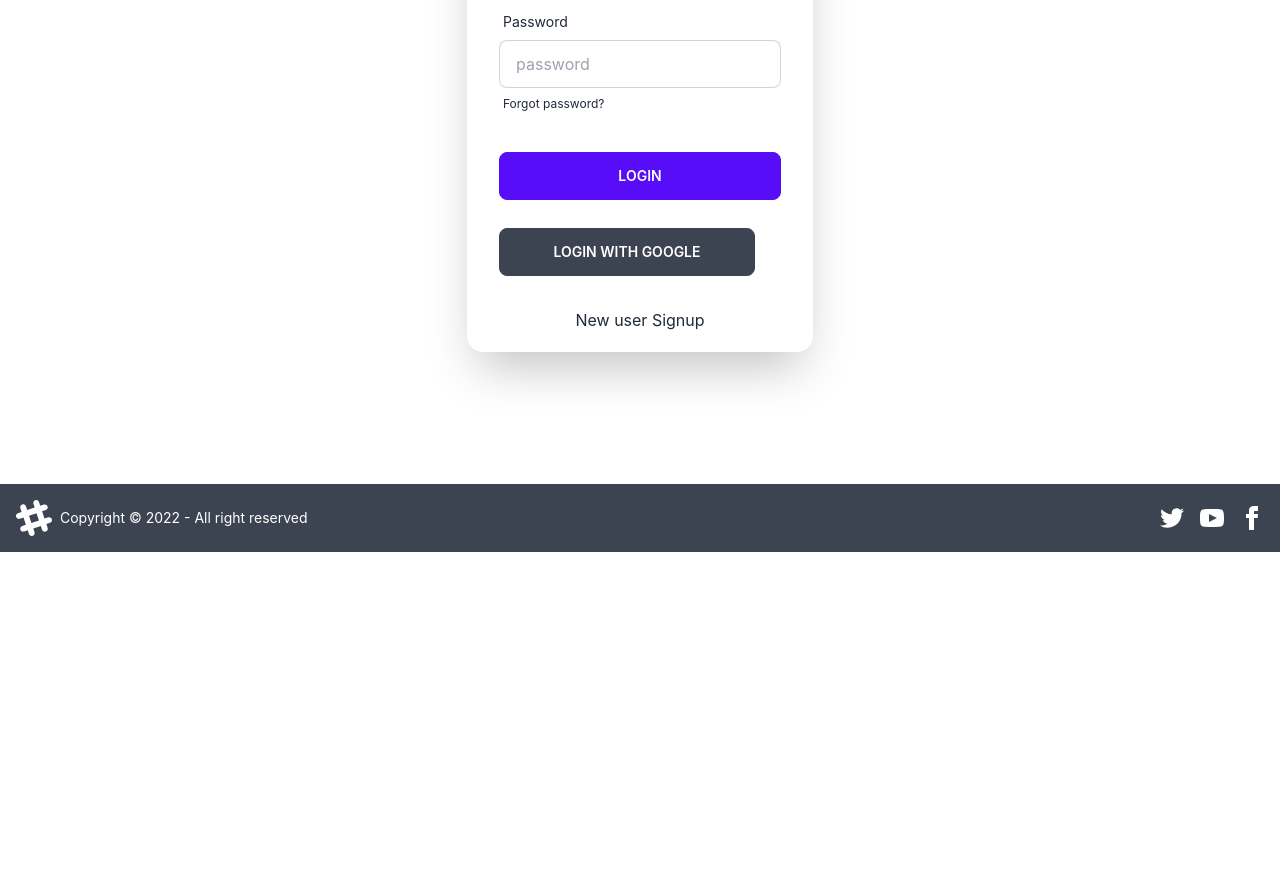
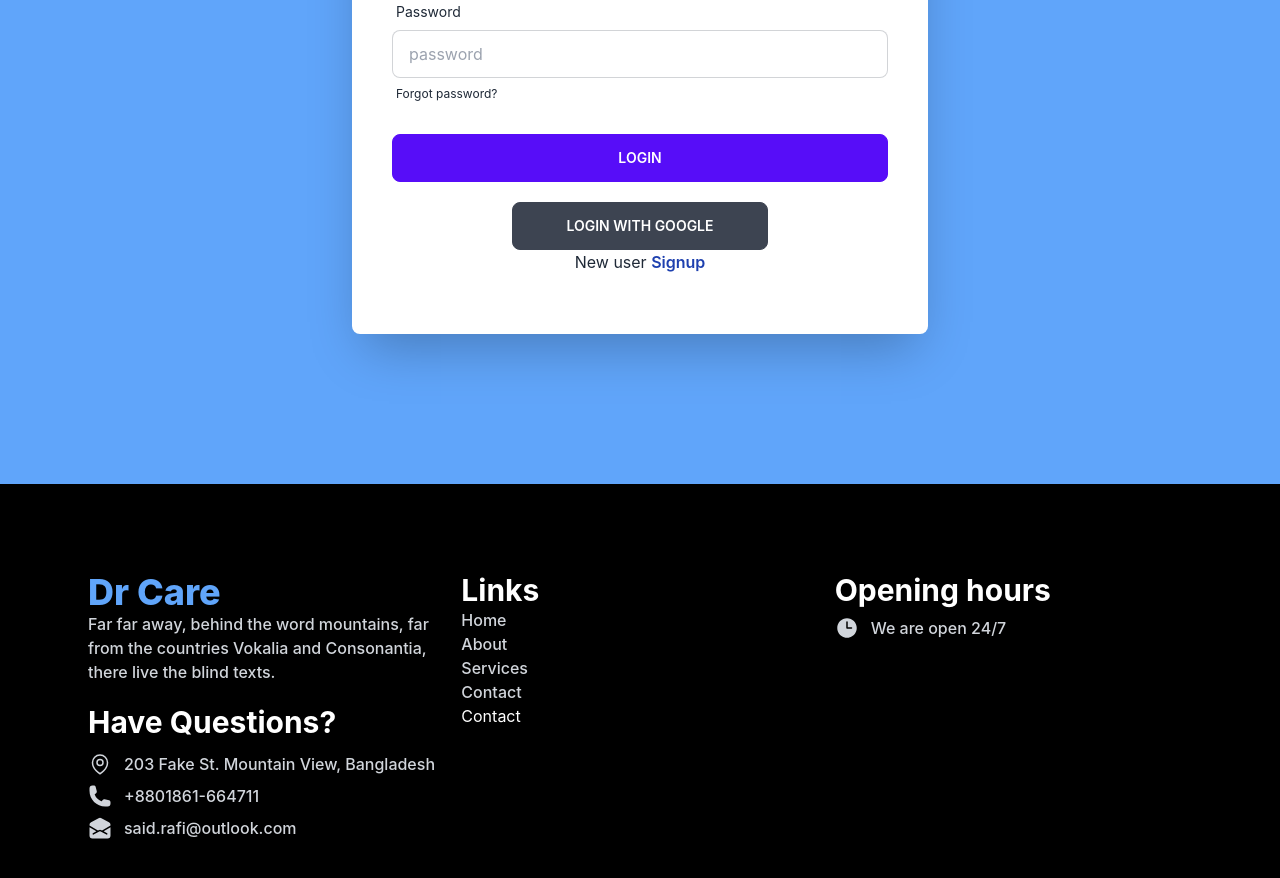
Before and after one commit to saidrafi11/drcare-client, a React (Create React App) app: page /login in a window 1280 px wide. Shown: the part 380-1258 px from the top of the page. Before the commit the page ends 932 px from the top, so only its background shows below. Built offline with nearby package versions, Linux system fonts and the light colour scheme; no server answers.

Commit message:
footer updated

```diff
--- /dev/null
+++ b/src/Components/Footer2.js
@@ -0,0 +1,54 @@
+import React from 'react';
+import { Link } from 'react-router-dom';
+
+const Footer2 = () => {
+    return (
+        <div className='w-full bg-black flex flex-col lg:flex-row lg:p-20 p-10'>
+            <div className='text-white mx-auto lg:w-1/3 w-full p-2'>
+                <h1 className='text-blue-400 text-4xl font-extrabold'>Dr Care</h1>
+                <h1 className=' text-gray-300 text-md  font-medium mb-5'>Far far away, behind the word mountains, far from the countries Vokalia and Consonantia, there live the blind texts.</h1>
+                <h1 className='text-white text-3xl font-bold'>Have  Questions?</h1>
+                <div className=' text-gray-300 text-md  font-medium mt-3 flex flex-row items-middle'><span className='mr-3'><svg xmlns="http://www.w3.org/2000/svg" fill="none" viewBox="0 0 24 24" stroke-width="1.5" stroke="currentColor" class="w-6 h-6">
+                    <path stroke-linecap="round" stroke-linejoin="round" d="M15 10.5a3 3 0 11-6 0 3 3 0 016 0z" />
+                    <path stroke-linecap="round" stroke-linejoin="round" d="M19.5 10.5c0 7.142-7.5 11.25-7.5 11.25S4.5 17.642 4.5 10.5a7.5 7.5 0 1115 0z" />
+                </svg>
+                </span>
+                    203 Fake St. Mountain View, Bangladesh</div>
+                <div className=' text-gray-300 text-md  font-medium mt-2 flex flex-row items-middle'>
+                    <span className='mr-3'><svg xmlns="http://www.w3.org/2000/svg" viewBox="0 0 24 24" fill="currentColor" className="w-6 h-6">
+                        <path fillRule="evenodd" d="M1.5 4.5a3 3 0 013-3h1.372c.86 0 1.61.586 1.819 1.42l1.105 4.423a1.875 1.875 0 01-.694 1.955l-1.293.97c-.135.101-.164.249-.126.352a11.285 11.285 0 006.697 6.697c.103.038.25.009.352-.126l.97-1.293a1.875 1.875 0 011.955-.694l4.423 1.105c.834.209 1.42.959 1.42 1.82V19.5a3 3 0 01-3 3h-2.25C8.552 22.5 1.5 15.448 1.5 6.75V4.5z" clipRule="evenodd" />
+                    </svg>
+
+                    </span>	+8801861-664711</div>
+                <div className=' text-gray-300 text-md  font-medium mt-2 flex flex-row items-middle'>	<span className='mr-3'><svg xmlns="http://www.w3.org/2000/svg" viewBox="0 0 24 24" fill="currentColor" className="w-6 h-6">
+                    <path d="M19.5 22.5a3 3 0 003-3v-8.174l-6.879 4.022 3.485 1.876a.75.75 0 01-.712 1.321l-5.683-3.06a1.5 1.5 0 00-1.422 0l-5.683 3.06a.75.75 0 01-.712-1.32l3.485-1.877L1.5 11.326V19.5a3 3 0 003 3h15z" />
+                    <path d="M1.5 9.589v-.745a3 3 0 011.578-2.641l7.5-4.039a3 3 0 012.844 0l7.5 4.039A3 3 0 0122.5 8.844v.745l-8.426 4.926-.652-.35a3 3 0 00-2.844 0l-.652.35L1.5 9.59z" />
+                </svg>
+
+                </span> said.rafi@outlook.com</div>
+
+            </div>
+            <div className='text-white mx-auto lg:w-1/3 w-full p-2'>
+            <h1 className='text-white text-3xl font-bold'>Links</h1>
+                <h1 className=' text-gray-300 text-md  font-medium '><Link>Home</Link></h1>
+                <h1 className=' text-gray-300 text-md  font-medium '><Link>About</Link></h1>
+                <h1 className=' text-gray-300 text-md  font-medium '><Link>Services</Link></h1>
+                <h1 className=' text-gray-300 text-md  font-medium '> <Link>Contact</Link></h1>
+
+
+                <Link>Contact</Link>
+            </div>
+            <div className='text-white mx-auto lg:w-1/3 w-full p-2'>
+            <h1 className='text-white text-3xl font-bold'>Opening hours</h1>
+            <div className=' text-gray-300 text-md  font-medium mt-2 flex flex-row items-middle'>	<span className='mr-3'><svg xmlns="http://www.w3.org/2000/svg" viewBox="0 0 24 24" fill="currentColor" className="w-6 h-6">
+  <path fillRule="evenodd" d="M12 2.25c-5.385 0-9.75 4.365-9.75 9.75s4.365 9.75 9.75 9.75 9.75-4.365 9.75-9.75S17.385 2.25 12 2.25zM12.75 6a.75.75 0 00-1.5 0v6c0 .414.336.75.75.75h4.5a.75.75 0 000-1.5h-3.75V6z" clipRule="evenodd" />
+</svg>
+
+
+                </span> We are open 24/7</div>
+            </div>
+        </div>
+    );
+};
+
+export default Footer2;
--- a/src/Components/HomeCompo/Doctors.js
+++ b/src/Components/HomeCompo/Doctors.js
@@ -34,7 +34,7 @@ const Doctors = () => {
 
             <div className='flex flex-col md:flex-col lg:flex-row mx-auto  p-10 items-center'>
                 <div className='bg-white w-full min-h-24  flex flex-col items-center text-center'>
-                    <img className=' card-img lg:h-48' src="https://img.freepik.com/free-photo/portrait-smiling-handsome-male-doctor-man_171337-5055.jpg?w=900&t=st=1674484251~exp=1674484851~hmac=33125331d2f748b7dc99d2feb9aa1212fa63053a1a22cdc97041ac410d60da0c" alt="" />
+                    <img className='object-top card-img lg:h-48' src="https://img.freepik.com/free-photo/portrait-smiling-handsome-male-doctor-man_171337-5055.jpg?w=900&t=st=1674484251~exp=1674484851~hmac=33125331d2f748b7dc99d2feb9aa1212fa63053a1a22cdc97041ac410d60da0c" alt="" />
                     <h1 className='text-blue-900 font-bold
         sm:text-xl
         md:text-2xl
@@ -65,7 +65,7 @@ const Doctors = () => {
                 <div className='bg-white w-full min-h-24  flex flex-col items-center text-center'>
 
 
-                       <img className=' card-img lg:h-48' src="https://img.freepik.com/free-photo/portrait-doctor_144627-39380.jpg?w=360&t=st=1674485080~exp=1674485680~hmac=5a2213f5d927798808c2109d767cd8d419bf6d47cad40dfa731cb3cb9109dfbd" alt="" />
+                       <img className='object-top card-img lg:h-48' src="https://img.freepik.com/free-photo/portrait-doctor_144627-39380.jpg?w=360&t=st=1674485080~exp=1674485680~hmac=5a2213f5d927798808c2109d767cd8d419bf6d47cad40dfa731cb3cb9109dfbd" alt="" />
 
 
                     <h1 className='text-blue-900 font-bold
@@ -96,7 +96,7 @@ const Doctors = () => {
 
                 </div>
                 <div className='bg-white w-full min-h-24  flex flex-col items-center text-center'>
-                    <img className=' card-img lg:h-48' src="https://img.freepik.com/free-photo/smiling-asian-medical-worker-with-stethoscope-wearing-doctor-uniform-looking-helpful-patient-standing-white-background_1258-83199.jpg?w=996&t=st=1674484640~exp=1674485240~hmac=7296afc97eb6fddd30b2e2388fa73def8f555bec8ab69a83714b15b56192eb92" alt="" />
+                    <img className='object-top card-img lg:h-48' src="https://img.freepik.com/free-photo/smiling-asian-medical-worker-with-stethoscope-wearing-doctor-uniform-looking-helpful-patient-standing-white-background_1258-83199.jpg?w=996&t=st=1674484640~exp=1674485240~hmac=7296afc97eb6fddd30b2e2388fa73def8f555bec8ab69a83714b15b56192eb92" alt="" />
                     <h1 className='text-blue-900 font-bold
         sm:text-xl
         md:text-2xl
@@ -125,7 +125,7 @@ const Doctors = () => {
 
                 </div>
                 <div className='bg-white w-full min-h-24  flex flex-col items-center text-center'>
-                    <img className=' card-img lg:h-48' src="https://img.freepik.com/free-photo/portrait-smiling-handsome-male-doctor-man_171337-5055.jpg?w=900&t=st=1674484251~exp=1674484851~hmac=33125331d2f748b7dc99d2feb9aa1212fa63053a1a22cdc97041ac410d60da0c" alt="" />
+                    <img className='object-top card-img lg:h-48' src="https://img.freepik.com/free-photo/portrait-smiling-handsome-male-doctor-man_171337-5055.jpg?w=900&t=st=1674484251~exp=1674484851~hmac=33125331d2f748b7dc99d2feb9aa1212fa63053a1a22cdc97041ac410d60da0c" alt="" />
                     <h1 className='text-blue-900 font-bold
         sm:text-xl
         md:text-2xl
--- a/src/Components/Login/Login.js
+++ b/src/Components/Login/Login.js
@@ -48,19 +48,20 @@ const Login = () => {
     }).catch(error =>console.error(error))
 }
   return (
-    <div className="hero min-h-screen ">
-      <div className="hero-content flex-col ">
+    <div className=" min-h-screen w-full   bg-blue-400 flex justify-center ">
+      <div className="md:w-4/5 lg:w-4/5  max-w-xl place-self-center ">
 
         {/* login header */}
 
-        <h1 className="text-5xl font-bold">Login now!</h1>
+
 
 
         {/* Login form */}
 
 
-        <div className="card  w-full  shadow-2xl bg-base-100">
-          <form onSubmit={handleLogin} className="card-body">
+        <div className="p-10  w-full  shadow-2xl bg-base-100 rounded-lg">
+        <h1 className="text-3xl font-bold text-center text-blue-900">Please login</h1>
+          <form onSubmit={handleLogin} className="w-full">
             <div className="form-control">
               <label className="label">
                 <span className="label-text">Email</span>
@@ -78,17 +79,17 @@ const Login = () => {
             </div>
 
 
-
+            <div className="form-control mt-6">
             {
               loading ?
                 <>
 
-                  <div className="form-control mt-6">
+
                     <input className="btn btn-primary" type="submit" value="login"></input>
 
-                  </div>
 
-                  <div className='mt-5'>
+
+                  <div className='mt-5 mx-auto'>
                       <button onClick={handleGoogleSignIn} className="btn btn-wide">Login with google</button>
                     </div>
 
@@ -107,11 +108,13 @@ const Login = () => {
                     </div>
                   </div>
                 </>
+
             }
+            </div>
           </form>
 
 
-          <p className='text-center pb-5'>New user <Link to='/signup'>Signup</Link></p>
+          <p className='text-center pb-5'>New user <Link className='font-semibold text-blue-800' to='/signup'>Signup</Link></p>
         </div>
       </div>
     </div>
--- a/src/Components/Login/Signup/Signup.js
+++ b/src/Components/Login/Signup/Signup.js
@@ -49,10 +49,11 @@ const Signup = () => {
     // Signup form
 
 
-    <div className="hero min-h-screen ">
-      <div className="hero-content flex-col ">
-        <h1 className="text-5xl font-bold">Signup now!</h1>
-        <div className="card  w-full  ">
+    <div className="min-h-screen w-full   bg-blue-400 flex justify-center ">
+      <div className="md:w-4/5 lg:w-4/5 max-w-xl place-self-center">
+
+        <div className="p-10  w-full   bg-base-100 rounded-lg shadow-2xl">
+        <h1 className="text-3xl font-bold text-center text-blue-900">Please Signup</h1>
 
 
           <form onSubmit={handleSignup} className="card-body">
@@ -90,8 +91,8 @@ const Signup = () => {
                   <>
                     <input className="btn btn-primary" type="submit" value="Signup"></input>
 
-                    <div className='mt-5'>
-                      <button onClick={handleGoogleSignIn} className="btn btn-wide">Signup with google</button>
+                    <div className='mt-5 mx-auto'>
+                      <button onClick={handleGoogleSignIn} className="btn btn-wide ">Signup with google</button>
                     </div>
                   </>
                   :
@@ -110,7 +111,7 @@ const Signup = () => {
 
             </div>
           </form>
-          <p className='text-center pb-5'>Already have an account <Link to='/login'>Login</Link></p>
+          <p className='text-center pb-5'>Already have an account <Link className='font-semibold text-blue-800' to='/login'>Login</Link></p>
         </div>
       </div>
     </div>
--- a/src/Components/Main.js
+++ b/src/Components/Main.js
@@ -1,6 +1,7 @@
 import React from 'react';
 import { Outlet } from 'react-router-dom';
 import Footer from './Footer';
+import Footer2 from './Footer2';
 import Navbar from './Navbar';
 
 const Main = () => {
@@ -8,7 +9,7 @@ const Main = () => {
         <div>
             <Navbar></Navbar>
             <Outlet></Outlet>
-            <Footer></Footer>
+            <Footer2></Footer2>
         </div>
     );
 };
```
